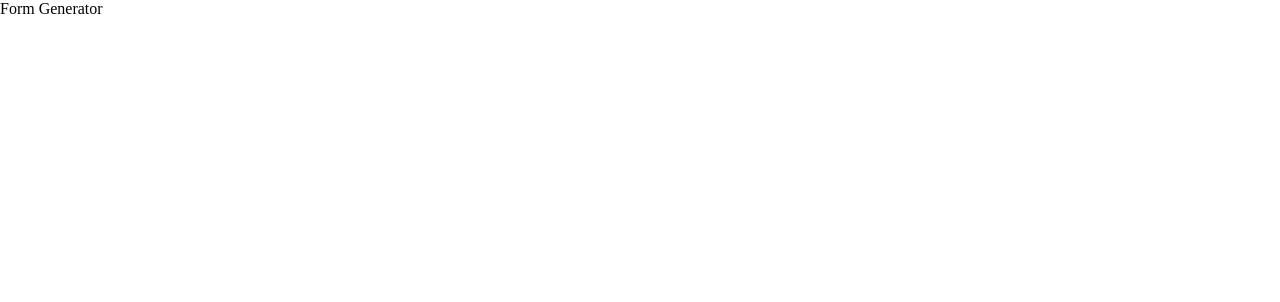
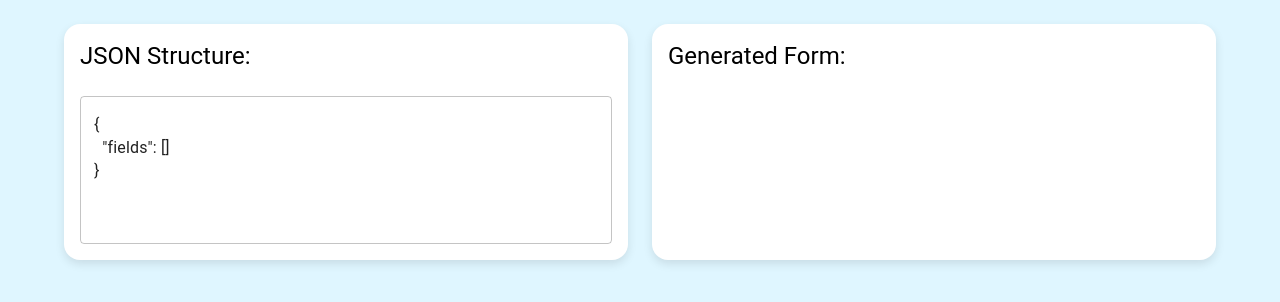
Before and after one commit to TihomirShterev/form-generator, a React (Create React App) app: page / in a window 1280 px wide. Shown: the top 302 px of the page. Built offline with nearby package versions, Linux system fonts and the light colour scheme.

Commit message:
feat: Add basic form generation

```diff
--- a/src/App.tsx
+++ b/src/App.tsx
@@ -1,2 +1,39 @@
-const App = () => <>Form Generator</>;
+import { Container } from "@mui/material";
+import { SetStateAction, useState } from "react";
+import Form from "./components/core/Form";
+import Generator from "./components/core/Generator";
+
+const App = () => {
+  const [jsonData, setJsonData] = useState(
+    JSON.stringify(
+      {
+        fields: [],
+      },
+      null,
+      2
+    )
+  );
+
+  const handleJsonChange = (ev: {
+    target: { value: SetStateAction<string> };
+  }) => {
+    setJsonData(ev.target.value);
+  };
+
+  return (
+    <Container
+      sx={{
+        mt: 3,
+        display: "flex",
+        flexWrap: "wrap",
+        justifyContent: "space-between",
+        gap: 3,
+      }}
+    >
+      <Generator jsonData={jsonData} handleJsonChange={handleJsonChange} />
+      <Form fields={JSON.parse(jsonData).fields} />
+    </Container>
+  );
+};
+
 export default App;
--- /dev/null
+++ b/src/components/core/Form/Field.tsx
@@ -0,0 +1,60 @@
+import {
+  Checkbox,
+  FormControl,
+  FormControlLabel,
+  FormLabel,
+  MenuItem,
+  Radio,
+  RadioGroup,
+  TextField,
+} from "@mui/material";
+import { IField } from "../../../types";
+
+export const Field = ({ type, label, placeholder, options }: IField) => {
+  switch (type) {
+    case "text":
+    case "textarea":
+      return (
+        <TextField
+          label={label}
+          placeholder={placeholder}
+          fullWidth
+          multiline={type === "textarea"}
+        />
+      );
+    case "dropdown":
+      return (
+        <TextField select label={label} fullWidth defaultValue="">
+          {options?.map((option, i) => (
+            <MenuItem key={i} value={option.value}>
+              {option.label}
+            </MenuItem>
+          ))}
+        </TextField>
+      );
+    case "checkbox":
+      return (
+        <FormControl>
+          <FormControlLabel control={<Checkbox />} label={label} />
+        </FormControl>
+      );
+    case "radio":
+      return (
+        <FormControl>
+          <FormLabel>{label}</FormLabel>
+          <RadioGroup>
+            {options?.map((option, i) => (
+              <FormControlLabel
+                key={i}
+                value={option.value}
+                control={<Radio />}
+                label={option.label}
+              />
+            ))}
+          </RadioGroup>
+        </FormControl>
+      );
+    default:
+      return null;
+  }
+};
--- /dev/null
+++ b/src/components/core/Form/index.tsx
@@ -0,0 +1,15 @@
+import HeroContainer from "../../shared/HeroContainer";
+import { Field } from "./Field";
+import { FormData } from "../../../types";
+
+const Form = ({ fields }: FormData) => {
+  return (
+    <HeroContainer title="Generated Form:">
+      {fields.map((field, i) => (
+        <Field key={i} {...field} />
+      ))}
+    </HeroContainer>
+  );
+};
+
+export default Form;
--- /dev/null
+++ b/src/components/core/Generator/index.tsx
@@ -0,0 +1,24 @@
+import { TextField } from "@mui/material";
+import HeroContainer from "../../shared/HeroContainer";
+
+interface GeneratorProps {
+  jsonData: any;
+  handleJsonChange: (ev: React.ChangeEvent<HTMLInputElement>) => void;
+}
+
+const Generator = ({ jsonData, handleJsonChange }: GeneratorProps) => {
+  return (
+    <HeroContainer title="JSON Structure:">
+      <TextField
+        fullWidth
+        multiline
+        minRows={5}
+        maxRows={15}
+        onChange={handleJsonChange}
+        value={jsonData}
+      />
+    </HeroContainer>
+  );
+};
+
+export default Generator;
--- /dev/null
+++ b/src/components/shared/HeroContainer.tsx
@@ -0,0 +1,25 @@
+import { Box, Typography } from "@mui/material";
+import { HeroContainerProps } from "../../types";
+
+const HeroContainer = ({ children, title }: HeroContainerProps) => (
+  <Box
+    sx={{
+      flex: 1,
+      display: "flex",
+      flexDirection: "column",
+      gap: 3,
+      minWidth: "240px",
+      p: 2,
+      borderRadius: "16px",
+      boxShadow: "0 4px 10px rgba(0, 0, 0, 0.1)",
+      bgcolor: "#ffffff",
+    }}
+  >
+    <Typography variant="h5">
+      {title}
+    </Typography>
+    {children}
+  </Box>
+);
+
+export default HeroContainer;
--- a/src/index.css
+++ b/src/index.css
@@ -1,3 +1,4 @@
 body {
   margin: 0;
+  background: #dff6ff;
 }
--- /dev/null
+++ b/src/types/index.ts
@@ -0,0 +1,22 @@
+import { ReactNode } from "react";
+
+export interface HeroContainerProps {
+  title: string;
+  children: ReactNode;
+}
+
+interface Option {
+  label: string;
+  value: string | number;
+}
+
+export interface IField {
+  type: "text" | "textarea" | "dropdown" | "checkbox" | "radio";
+  label: string;
+  placeholder?: string;
+  options?: Option[];
+}
+
+export interface FormData {
+  fields: IField[];
+}
```
